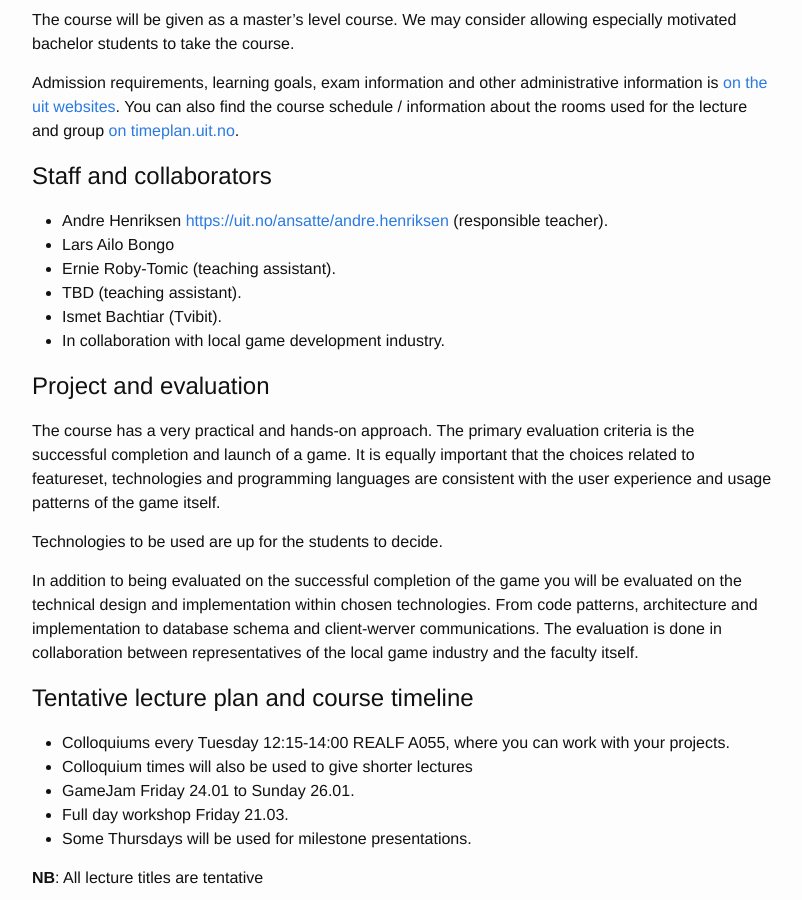
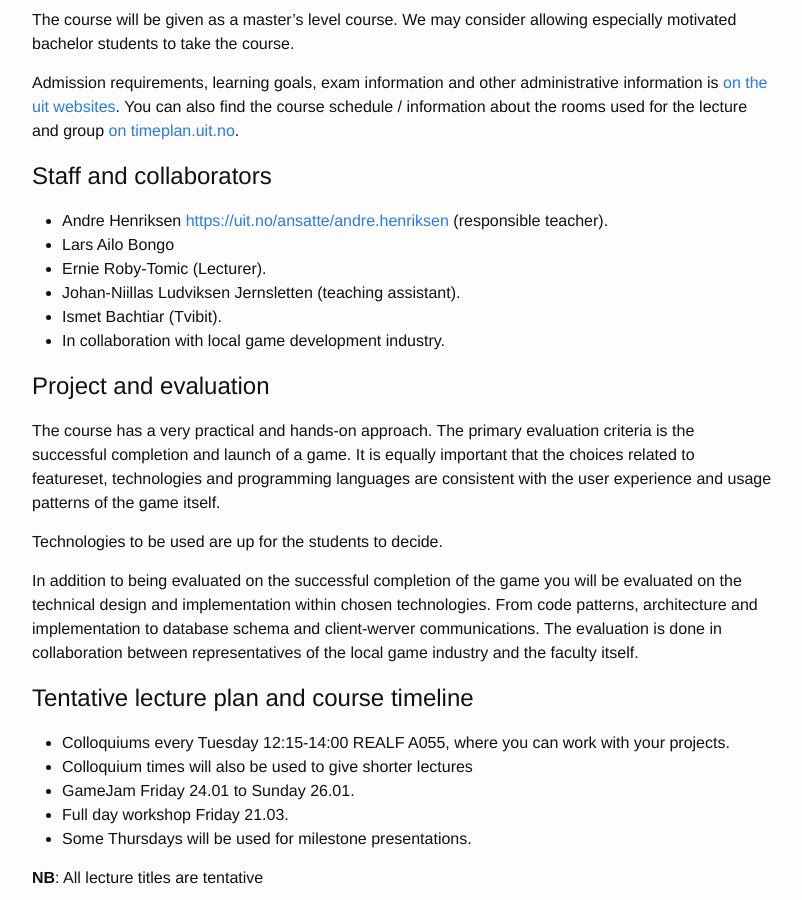
Before and after one commit to uit-gamelab/Spring25, a Jekyll site: the page built from index.md, in a window 1280 px wide and 900 px high, scrolled down 828 px. Shown: the whole window, without its empty margins (238-1040 px from the left). Built offline with Jekyll 4.4.1, drawn with Linux system fonts in a browser that asks for light colours; our own code applies the rules of GitHub Pages for plain Markdown files; some of the changed text lies outside the part shown.

```diff
--- a/index.md
+++ b/index.md
@@ -30,8 +30,8 @@ Admission requirements, learning goals, exam information and other administrativ
 ## Staff and collaborators
 * Andre Henriksen <https://uit.no/ansatte/andre.henriksen> (responsible teacher).
 * Lars Ailo Bongo
-* Ernie Roby-Tomic (teaching assistant).
-* TBD (teaching assistant).
+* Ernie Roby-Tomic (Lecturer).
+* Johan-Niillas Ludviksen Jernsletten (teaching assistant).
 * Ismet Bachtiar (Tvibit).
 * In collaboration with local game development industry.
 
```
Also changed, not shown: other parts of index.md (+4 -19 lines).
